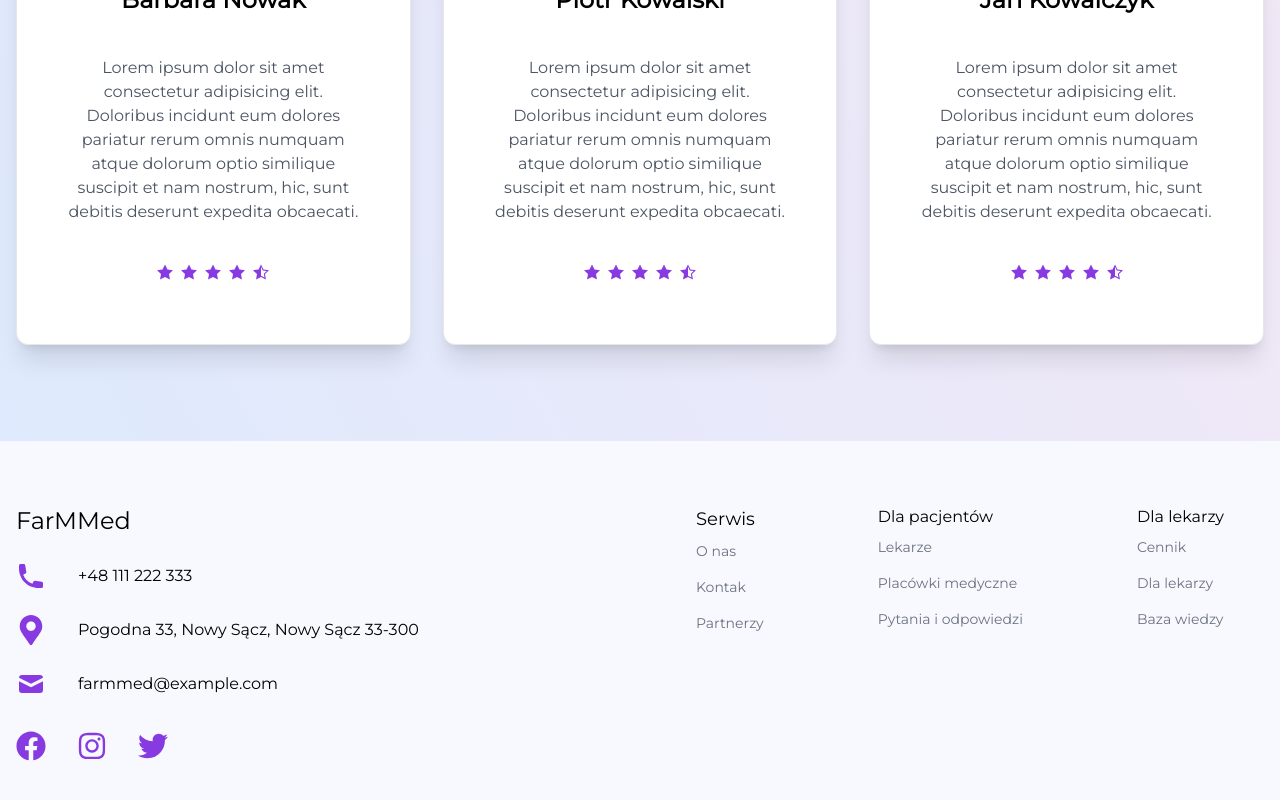
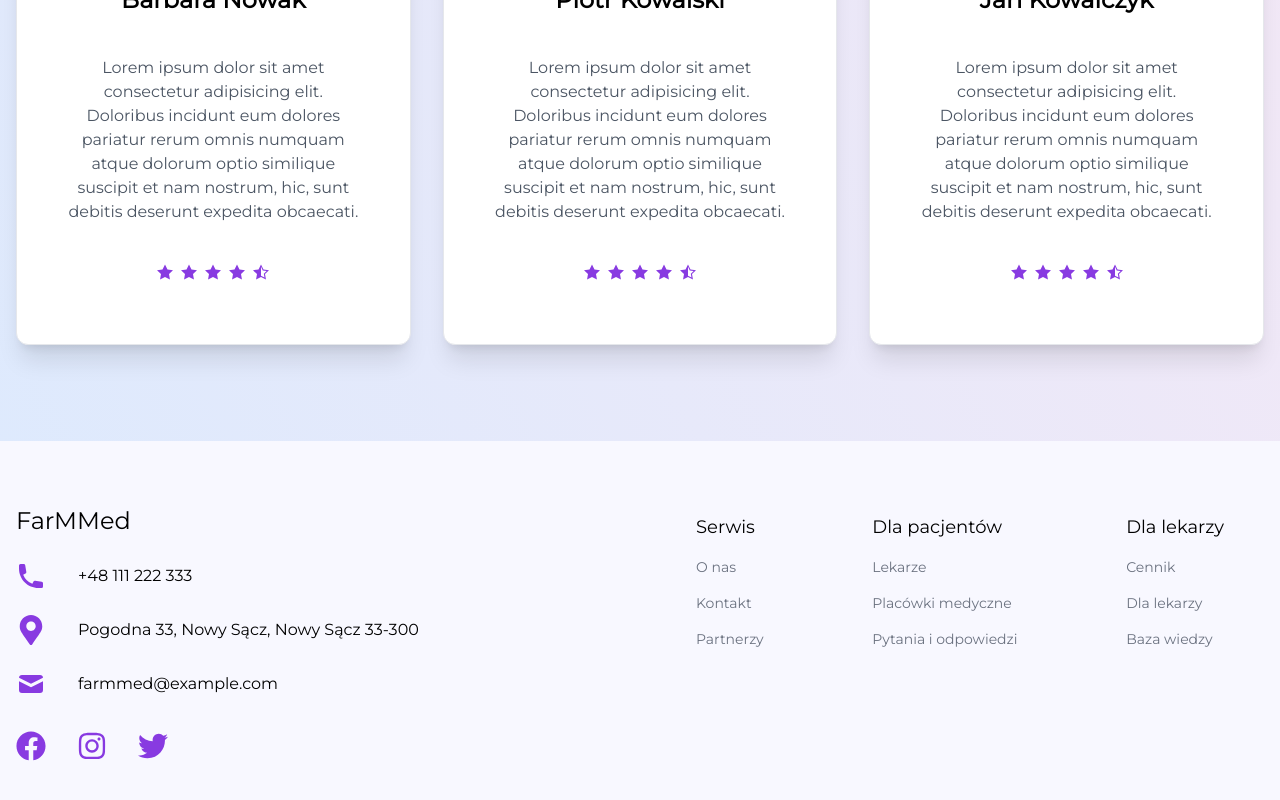
Before and after one commit to antonio-23/farmmed-website, a React (Vite) app in the folder frontend/: page / in a window 1280 px wide. Shown: the part 1576-2376 px from the top of the page. Built offline with nearby package versions, Linux system fonts and the light colour scheme.

Commit message:
Poprawki graficzne oraz składniowe

```diff
--- a/frontend/src/components/Footer.jsx
+++ b/frontend/src/components/Footer.jsx
@@ -1,10 +1,11 @@
-import React from 'react';
+import React, { useState } from 'react';
 import { NavLink } from 'react-router-dom';
 import { FaFacebook, FaInstagram, FaTwitter } from 'react-icons/fa';
 import { HiMail, HiPhone } from 'react-icons/hi';
 import { FaMapMarkerAlt } from 'react-icons/fa';
 
-const contactInfo = [
+export const Footer = () => {
+  const [contactInfo, setContactinfo] = useState([
     {
       icon: <HiPhone color='#883AE1' size={30}></HiPhone>,
       text: '+48 111 222 333',
@@ -17,24 +18,23 @@ const contactInfo = [
       icon: <HiMail color='#883AE1' size={30} />,
       text: 'farmmed@example.com',
     },
-];
+  ]);
 
-// const footerInfo = [
-//   {
-//     name: 'Serwis',
-//     options: ['O nas', 'Kontakt', 'Partnerzy'],
-//   },
-//   {
-//     name: 'Dla pacjentów',
-//     options: ['Lekarze', 'Placówki medyczne', 'Pytania i odpowiedzi'],
-//   },
-//   {
-//     name: 'Dla profesjonalistów',
-//     options: ['Cennik', 'Dla lekarzy', 'Baza wiedzy'],
-//   },
-// ];
+  const [footerInfo, setFotterInfo] = useState([
+    {
+      name: 'Serwis',
+      options: ['O nas', 'Kontakt', 'Partnerzy'],
+    },
+    {
+      name: 'Dla pacjentów',
+      options: ['Lekarze', 'Placówki medyczne', 'Pytania i odpowiedzi'],
+    },
+    {
+      name: 'Dla lekarzy',
+      options: ['Cennik', 'Dla lekarzy', 'Baza wiedzy'],
+    },
+  ]);
 
-export const Footer = () => {
   return (
     <div className='bg-ghostwithe'>
       <div className='max-w-7xl mx-auto py-16 px-4 grid lg:grid-cols-2 gap-8'>
@@ -59,41 +59,20 @@ export const Footer = () => {
           </div>
         </div>
         <div className='flex justify-between'>
-          {/* <div className='flex'>
-          {footerInfo.map((value,index)=> (
-            <div key={index} className='flex justify-between'>
-               <h6 className='font-medium text-gray-500'>{value.name}</h6>
+          {footerInfo.map((value) => (
+            <div className='px-10'>
+              <div key={value.name}>
+                <h6 className='text-lg py-2'>{value.name}</h6>
                 <ul>
-                  {value.options.map((value,index)=>(
-                     <li className='py-2 text-sm' key={index}>{value}</li>
+                  {value.options.map((option) => (
+                    <li key={option} className='py-2 text-sm text-gray-500'>
+                      {option}
+                    </li>
                   ))}
                 </ul>
               </div>
-          ))} */}
-          <div className='px-10'>
-            <h6 className=' text-lg'>Serwis</h6>
-            <ul>
-              <li className='py-2 text-sm text-gray-500'>O nas</li>
-              <li className='py-2 text-sm text-gray-500'>Kontak</li>
-              <li className='py-2 text-sm text-gray-500'>Partnerzy</li>
-            </ul>
             </div>
-          <div className='px-10'>
-            <h6 className='font-lg '>Dla pacjentów</h6>
-            <ul>
-              <li className='py-2 text-sm text-gray-500'>Lekarze</li>
-              <li className='py-2 text-sm text-gray-500'>Placówki medyczne</li>
-              <li className='py-2 text-sm text-gray-500'>Pytania i odpowiedzi</li>
-            </ul>
-          </div>
-          <div className='px-10'>
-            <h6 className='font-lg '>Dla lekarzy</h6>
-            <ul>
-              <li className='py-2 text-sm text-gray-500'>Cennik</li>
-              <li className='py-2 text-sm text-gray-500'>Dla lekarzy</li>
-              <li className='py-2 text-sm text-gray-500'>Baza wiedzy</li>
-            </ul>
-          </div>
+          ))}
         </div>
       </div>
     </div>
--- a/frontend/src/components/Navbar.jsx
+++ b/frontend/src/components/Navbar.jsx
@@ -3,18 +3,18 @@ import { NavLink, Outlet } from 'react-router-dom';
 import { AiOutlineClose, AiOutlineMenu } from 'react-icons/ai';
 import { Link, animateScroll as scroll } from 'react-scroll';
 
-const navigation = [
-  { name: 'O nas', path: '/about', id: 'about' },
-  { name: 'Lokalizacje', path: '/ourlocation', id: 'ourlocation' },
-  { name: 'Opinie', path: '/contact', id: 'contact' },
-];
+const Navbar = () => {
+  const [navigation, setNavigation] = useState([
+    { name: 'O nas', path: '/about', id: 'about' },
+    { name: 'Lokalizacje', path: '/ourlocation', id: 'ourlocation' },
+    { name: 'Opinie', path: '/contact', id: 'contact' },
+  ]);
 
-const btnNavigation = [
-  { name: 'Dołącz do nas', path: '/register' },
-  { name: 'Logowanie', path: '/login' },
-];
+  const [btnNavigation, setBtnNavigation] = useState([
+    { name: 'Dołącz do nas', path: '/register' },
+    { name: 'Logowanie', path: '/login' },
+  ]);
 
-const Navbar = () => {
   const [nav, setNav] = useState(false);
 
   const closeNav = () => setNav(false);
@@ -42,7 +42,7 @@ const Navbar = () => {
         </h1>
         <div className='hidden lg:flex whitespace-nowrap'>
           {navigation.map((item, index) => (
-            <button className='p-4 hover:text-violet-600 text-lg cursor-pointer' key={item.path}>
+            <button className='p-4 hover:text-violet-600 text-lg font-medium cursor-pointer' key={item.path}>
               <Link key={index} to={item.id} smooth={true} offset={50} duration={800}>
                 {item.name}
               </Link>
--- a/frontend/src/pages/About.jsx
+++ b/frontend/src/pages/About.jsx
@@ -1,11 +1,12 @@
-import React from 'react';
-const properties = [
-  { p1: 'Szybka diagnoza', p2: 'Lorem ipsum dolor sit amet, consectetur adipisicing elit. Ipsam molestias non nesciunt ipsa, obcaecati mollitia unde neque dicta.' },
-  { p1: 'Wizyta online', p2: 'Lorem ipsum dolor sit amet, consectetur adipisicing elit. Ipsam molestias non nesciunt ipsa, obcaecati mollitia unde neque dicta.' },
-  { p1: 'Apteka online', p2: 'Lorem ipsum dolor sit amet, consectetur adipisicing elit. Ipsam molestias non nesciunt ipsa, obcaecati mollitia unde neque dicta.' },
-];
+import React, { useState } from 'react';
 
 export const About = () => {
+  const [properties, setProperties] = useState([
+    { p1: 'Szybka diagnoza', p2: 'Lorem ipsum dolor sit amet, consectetur adipisicing elit. Ipsam molestias non nesciunt ipsa, obcaecati mollitia unde neque dicta.' },
+    { p1: 'Wizyta online', p2: 'Lorem ipsum dolor sit amet, consectetur adipisicing elit. Ipsam molestias non nesciunt ipsa, obcaecati mollitia unde neque dicta.' },
+    { p1: 'Apteka online', p2: 'Lorem ipsum dolor sit amet, consectetur adipisicing elit. Ipsam molestias non nesciunt ipsa, obcaecati mollitia unde neque dicta.' },
+  ]);
+
   return (
     <div name='about' className='w-full py-20'>
       <div className='max-w-6xl mx-auto px-2'>
--- a/frontend/src/pages/Home.jsx
+++ b/frontend/src/pages/Home.jsx
@@ -1,4 +1,4 @@
-import React, { useEffect } from 'react';
+import React, { useEffect, useState } from 'react';
 import { NavLink } from 'react-router-dom';
 import heroPicture from '../assets/hero-picture.png';
 import { About } from './About';
@@ -6,15 +6,15 @@ import { OurLocation } from './OurLocation';
 import { Contact } from './Contact';
 import { Footer } from '../components/Footer';
 
-const properties = [
-  { h1: '4k', p: 'Zadowolonych klientów' },
-  { h1: '6k', p: 'Klientów miesięcznie' },
-  { h1: '5', p: 'Miast' },
-  { h1: '30+', p: 'Partnetów' },
-];
+export const Home = () => {
+  const [properties, setProperties] = useState([
+    { h1: '4k', p: 'Zadowolonych klientów' },
+    { h1: '6k', p: 'Klientów miesięcznie' },
+    { h1: '5', p: 'Miast' },
+    { h1: '30+', p: 'Partnetów' },
+  ]);
 
-export const Home = () => {
-  useEffect(() =>{
+  useEffect(() => {
     localStorage.clear();
   }, []);
 
@@ -35,8 +35,12 @@ export const Home = () => {
           <div className='md:col-start-1 col-end-3 flex justify-evenly h-auto py-8 md:min-w-[760px] bg-white rounded-3xl items-center flex-col md:flex-row shadow-xl'>
             {properties.map((value, index) => (
               <div key={index} className='flex flex-col items-center'>
-                <h1 key={value.h1} className='text-5xl text-violet-600 font-bold pb-2'>{value.h1}</h1>
-                <p key={value.p} className='text-lg'>{value.p}</p>
+                <h1 key={value.h1} className='text-5xl text-violet-600 font-bold pb-2'>
+                  {value.h1}
+                </h1>
+                <p key={value.p} className='text-lg'>
+                  {value.p}
+                </p>
               </div>
             ))}
           </div>
--- a/frontend/src/pages/dashboard/admin/Accounts.jsx
+++ b/frontend/src/pages/dashboard/admin/Accounts.jsx
@@ -98,7 +98,7 @@ export const Accounts = () => {
   return (
     <div className='font-Montserrat'>
       <div className='p-10 flex flex-col items-center justify-center'>
-        <input type='search' name='searchField' id='searchField' className='border rounded-lg w-[50%] focus:outline-0 p-4' placeholder='Wyszukaj' value={searchQuery} onChange={handleSearchInputChange} />
+        <input type='search' name='searchField' id='searchField' className='border rounded-lg border-gray-300 w-[50%] focus:outline-0 p-4 shadow-inner shadow-gray-200' placeholder='Wyszukaj' value={searchQuery} onChange={handleSearchInputChange} />
       </div>
 
       <div className='lg:h-[26rem] 2xl:h-[40rem] overflow-auto'>
@@ -110,7 +110,7 @@ export const Accounts = () => {
           </div>
           {userList.map((value) => {
             return (
-              <div key={value.id} className='grid grid-cols-4 grid-flow-cols gap-x-4 py-4 items-center border rounded-xl bg-white hover:bg-violet-100'>
+              <div key={value.id} className='grid grid-cols-4 grid-flow-cols gap-x-4 py-4 items-center border rounded-xl border-gray-300 shadow-md shadow-gray-200 bg-white hover:bg-violet-100'>
                 <p>{value.id}</p>
                 <p>{value.name}</p>
                 <p>{value.role}</p>
```
Also changed, not shown: frontend/src/pages/dashboard/admin/Drugs.jsx (+31 -13 lines), frontend/src/pages/dashboard/user/FiguresUser.jsx (+19 -6 lines). Lines whose indentation alone changed are shown as unchanged.
